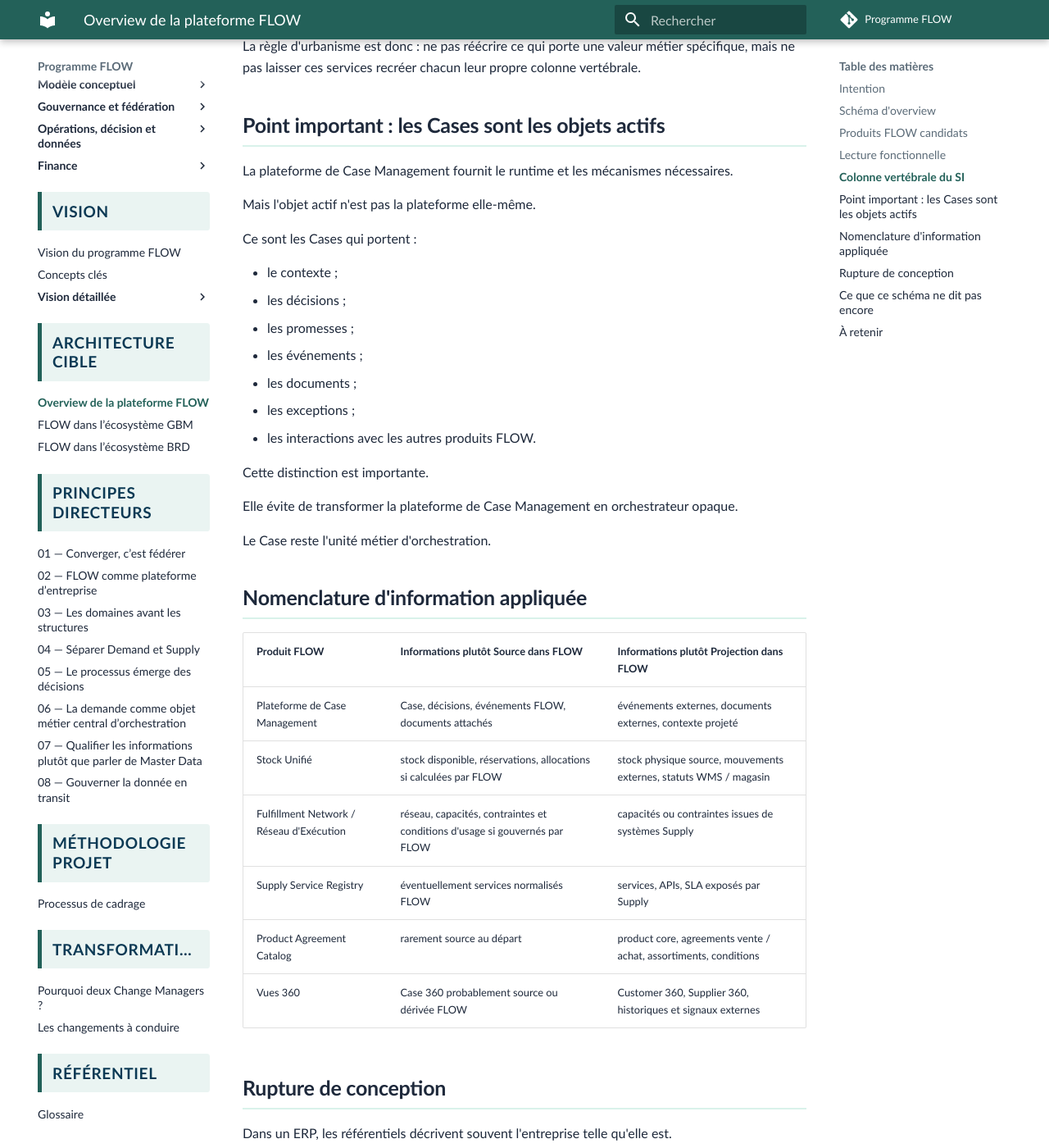
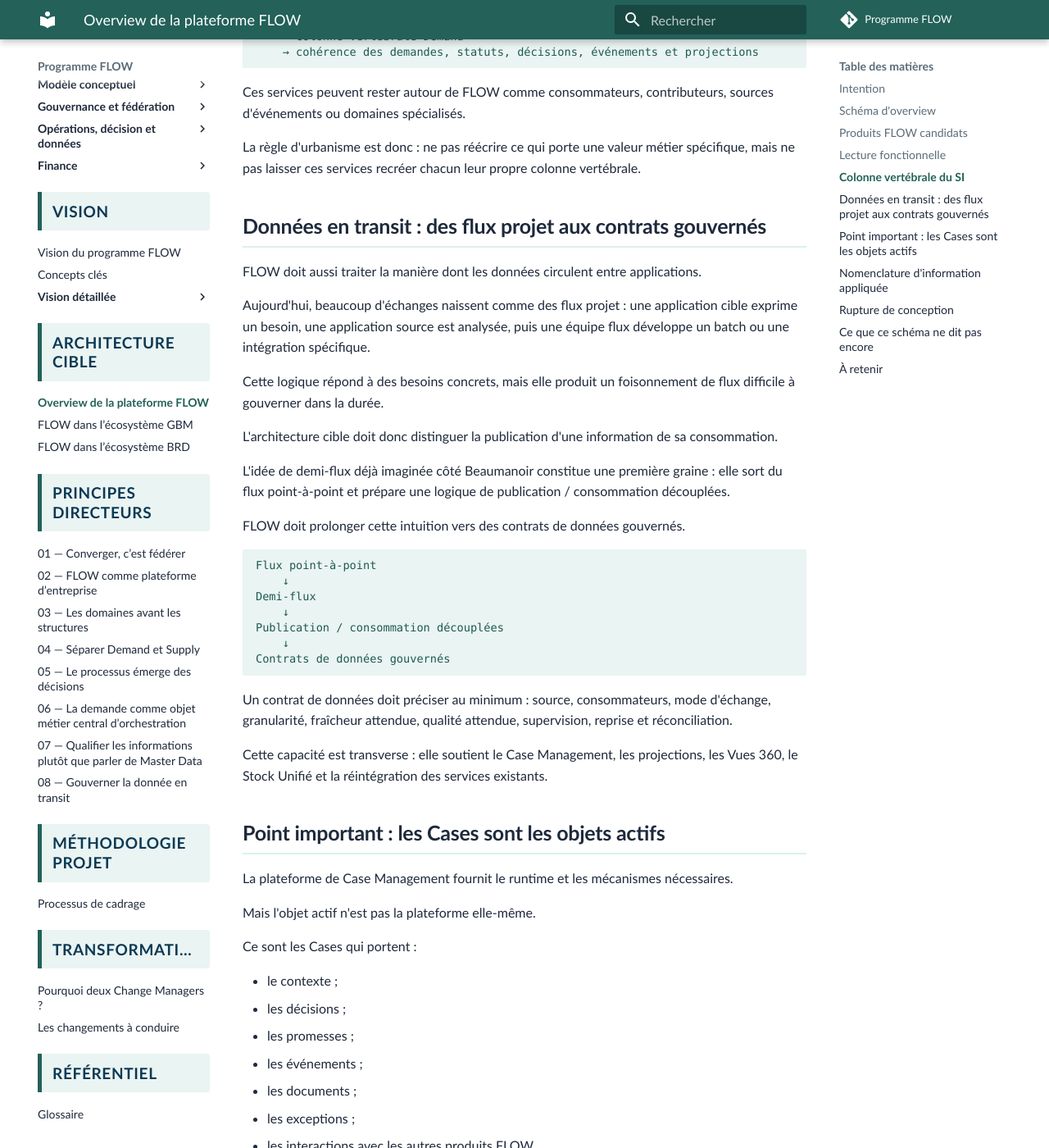
Before and after one commit to laurent-sintes/FLOW-Program, an MkDocs documentation site: the page built from docs/architecture-cible/overview-plateforme-flow.md, in a window 1280 px wide and 1400 px high, scrolled down 2993 px. Shown: the whole window at 82% size. Built offline with MkDocs 1.6.1 and Material for MkDocs 9.7.7, drawn with Linux system fonts in a browser that asks for light colours; comment, search, counter and statistics services are not loaded; some of the changed text lies outside the part shown.

Commit message:
Ajouter la gouvernance des données en transit à l'architecture cible

````diff
--- a/docs/architecture-cible/overview-plateforme-flow.md
+++ b/docs/architecture-cible/overview-plateforme-flow.md
@@ -32,6 +32,7 @@
 | Supply Service Registry | Référencer les services Supply exposés : APIs, SLA, conditions d'accès, éligibilités et contraintes. |
 | Product Agreement Catalog | Exposer les produits, assortiments et agreements utiles à la vente, à l'achat et à l'exécution. |
 | Vues 360 | Agréger le contexte transverse autour du client, du fournisseur ou du Case. |
+| Diffusion et gouvernance opérationnelle des données | Gouverner les contrats de données, modes d'échange, consommateurs, fraîcheur, qualité, supervision et réconciliation des données en transit. |
 
 ## Lecture fonctionnelle
 
@@ -59,6 +60,9 @@
 
 Vues 360
     → donnent du contexte transverse et sont enrichies par les événements des Cases
+
+Diffusion et gouvernance opérationnelle des données
+    → transforme les flux projet en contrats de données gouvernés
 ```
 
 ## Colonne vertébrale du SI
@@ -87,6 +91,34 @@
 Ces services peuvent rester autour de FLOW comme consommateurs, contributeurs, sources d'événements ou domaines spécialisés.
 
 La règle d'urbanisme est donc : ne pas réécrire ce qui porte une valeur métier spécifique, mais ne pas laisser ces services recréer chacun leur propre colonne vertébrale.
+
+## Données en transit : des flux projet aux contrats gouvernés
+
+FLOW doit aussi traiter la manière dont les données circulent entre applications.
+
+Aujourd'hui, beaucoup d'échanges naissent comme des flux projet : une application cible exprime un besoin, une application source est analysée, puis une équipe flux développe un batch ou une intégration spécifique.
+
+Cette logique répond à des besoins concrets, mais elle produit un foisonnement de flux difficile à gouverner dans la durée.
+
+L'architecture cible doit donc distinguer la publication d'une information de sa consommation.
+
+L'idée de demi-flux déjà imaginée côté Beaumanoir constitue une première graine : elle sort du flux point-à-point et prépare une logique de publication / consommation découplées.
+
+FLOW doit prolonger cette intuition vers des contrats de données gouvernés.
+
+```text
+Flux point-à-point
+    ↓
+Demi-flux
+    ↓
+Publication / consommation découplées
+    ↓
+Contrats de données gouvernés
+```
+
+Un contrat de données doit préciser au minimum : source, consommateurs, mode d'échange, granularité, fraîcheur attendue, qualité attendue, supervision, reprise et réconciliation.
+
+Cette capacité est transverse : elle soutient le Case Management, les projections, les Vues 360, le Stock Unifié et la réintégration des services existants.
 
 ## Point important : les Cases sont les objets actifs
 
@@ -120,6 +152,7 @@
 | Supply Service Registry | éventuellement services normalisés FLOW | services, APIs, SLA exposés par Supply |
 | Product Agreement Catalog | rarement source au départ | product core, agreements vente / achat, assortiments, conditions |
 | Vues 360 | Case 360 probablement source ou dérivée FLOW | Customer 360, Supplier 360, historiques et signaux externes |
+| Diffusion et gouvernance opérationnelle des données | contrats de données, règles de publication, exigences de fraîcheur / qualité si gouvernés par FLOW | catalogues d'échanges existants, flux historiques, capacités d'intégration des domaines |
 
 ## Rupture de conception
 
@@ -153,3 +186,5 @@
 FLOW n'a pas vocation à réécrire tous les organes spécialisés du SI.
 
 Il doit reconstruire la colonne vertébrale commune qui permet à ces organes de fonctionner ensemble.
+
+Il doit aussi remplacer la logique de tuyauterie projet par une logique de contrats de données gouvernés.
````
